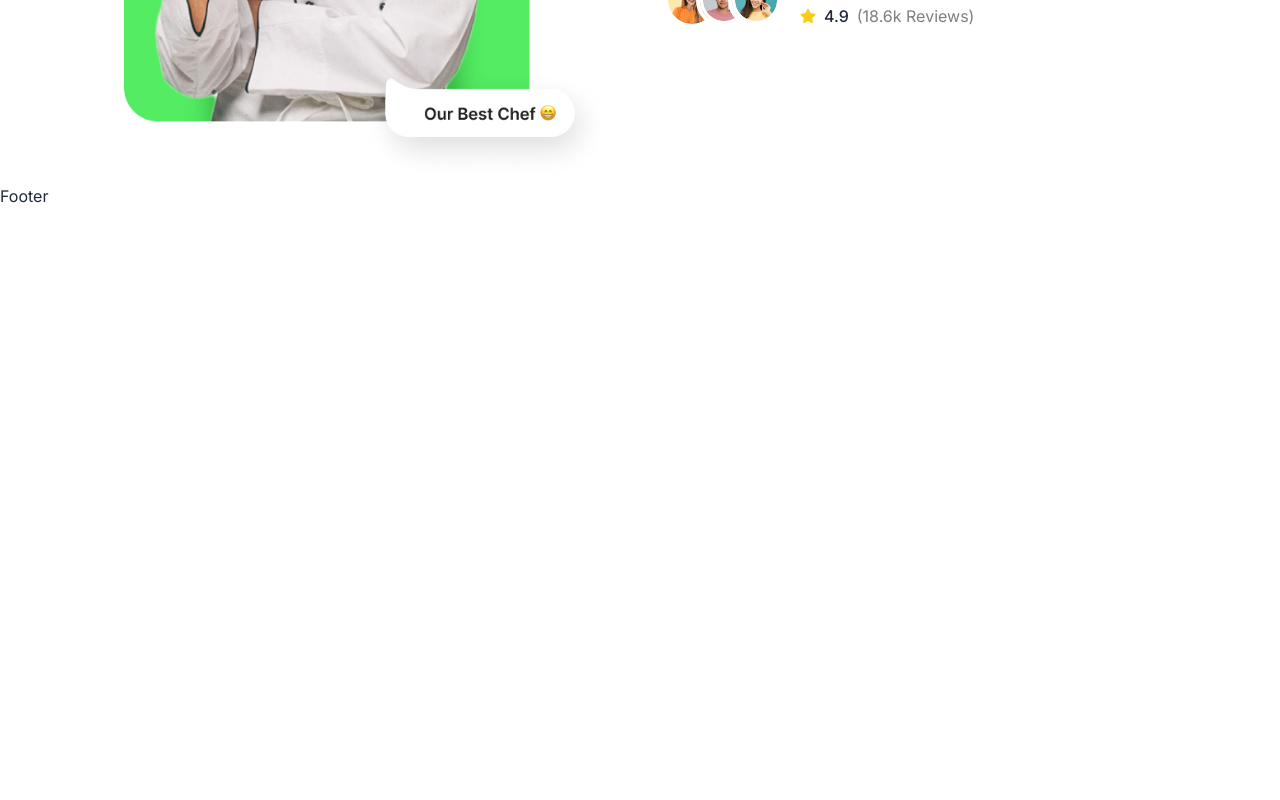
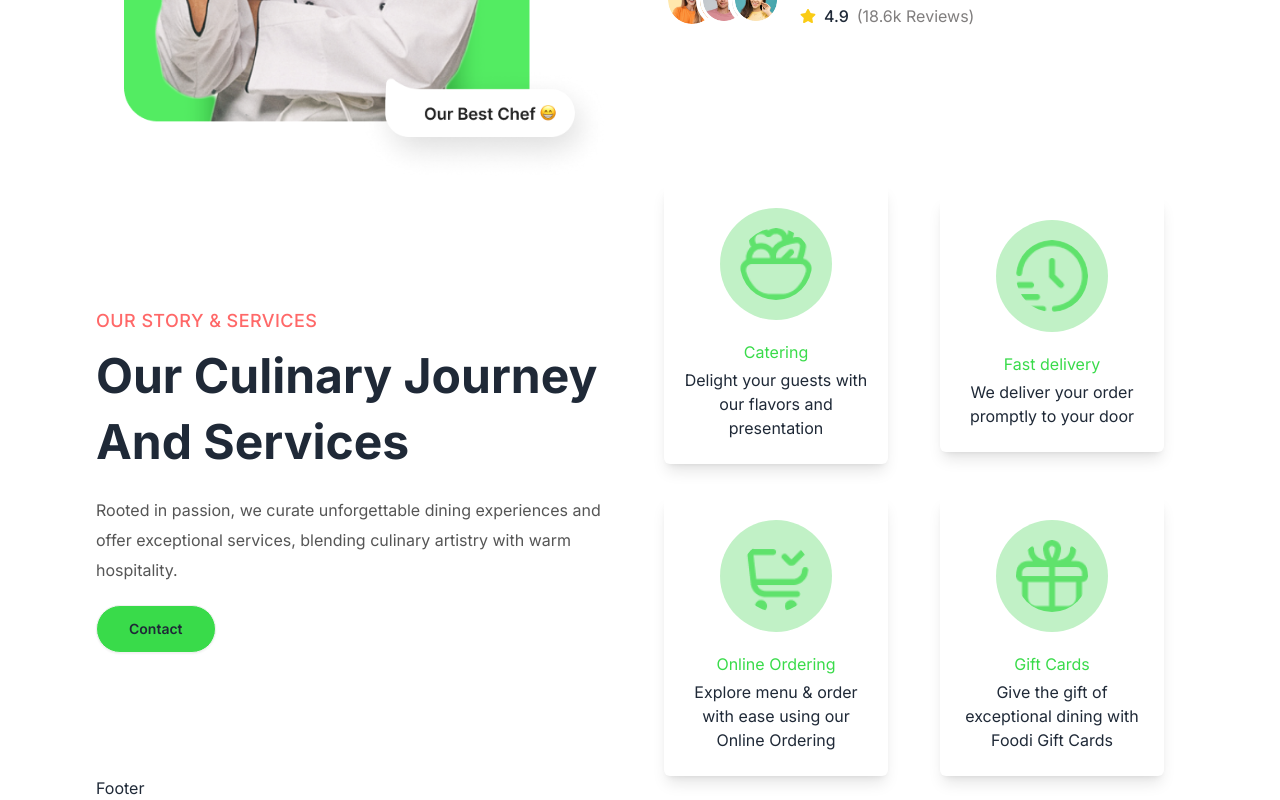
Before and after one commit to Rukunuljoy/Food-ordering-client, a React (Vite) app: page / in a window 1280 px wide. Shown: the part 2572-3372 px from the top of the page. Before the commit the page ends 2780 px from the top, so only its background shows below. Built offline with nearby package versions, Linux system fonts and the light colour scheme.

Commit message:
Ourservices is completed

```diff
--- /dev/null
+++ b/src/components/Footers.jsx
@@ -0,0 +1,11 @@
+import React from 'react';
+
+const Footers = () => {
+    return (
+        <div className='section-container'>
+            Footer
+        </div>
+    );
+};
+
+export default Footers;
--- a/src/layout/Main.jsx
+++ b/src/layout/Main.jsx
@@ -2,13 +2,14 @@ import React from 'react'
 import { Outlet } from 'react-router-dom'
 import Navbar from '../components/Navbar'
 import "../App.css"
+import Footers from '../components/Footers'
 
 function Main() {
   return (
     <div>
         <Navbar/>
         <Outlet/>
-        <footer>Footer</footer>
+        <Footers/>
     </div>
   )
 }
--- a/src/pages/home/Home.jsx
+++ b/src/pages/home/Home.jsx
@@ -3,6 +3,7 @@ import Banner from '../../components/Banner';
 import Categories from './Categories';
 import SpecialDeshes from './SpecialDeshes';
 import Testimonials from './Testimonials';
+import OurServices from './OurServices';
 
 const Home = () => {
     return (
@@ -11,6 +12,7 @@ const Home = () => {
             <Categories/>
             <SpecialDeshes/>
             <Testimonials/>
+            <OurServices/>
         </div>
     );
 };
--- /dev/null
+++ b/src/pages/home/OurServices.jsx
@@ -0,0 +1,77 @@
+import React from 'react';
+
+const Items = [
+    {
+      id: 1,
+      title: "Catering",
+      des: "Delight your guests with our flavors and  presentation",
+      img:"/images/home/services/icon1.png"
+    },
+    {
+      id: 2,
+      title: "Fast delivery",
+      des: "We deliver your order promptly to your door",
+      img:"/images/home/services/icon2.png"
+    },
+    {
+      id: 3,
+      title: "Online Ordering",
+      des: "Explore menu & order with ease using our Online Ordering ",
+      img:"/images/home/services/icon3.png"
+    },
+    {
+      id: 4,
+      title: "Gift Cards",
+      des: "Give the gift of exceptional dining with Foodi Gift Cards",
+      img:"/images/home/services/icon4.png"
+    },
+]
+
+const OurServices = () => {
+    return (
+        <div className='section-container'>
+            <div className="flex flex-col md:flex-row items-center justify-between gap-12">
+                 {/* //text  */}
+        <div className="md:w-1/2">
+          <div className="text-left">
+            <p className="subtitle">Our Story & Services</p>
+            <h2 className="title">Our Culinary Journey And Services</h2>
+            <p className="my-5 text-secondary leading-[30px]">
+            Rooted in passion, we curate unforgettable dining experiences and offer exceptional services, blending culinary artistry with warm hospitality.
+            </p>
+            <button className='btn bg-green rounded-full py-2 px-8'>Contact</button>
+          </div>
+        </div>
+        <div className="md:w-1/2">
+            <div className='grid sm:grid-cols-2 grid-cols-1 gap-8 items-center'>
+            {
+            Items.map((item, i)=>(
+                (
+                    <div
+                      key={i}
+                      className="shadow-lg rounded-md bg-white py-6 px-5 w-56 max-auto text-center cursor-pointer hover:-translate-y-4 duration-300 transition-all"
+                    >
+                         <div className="flex w-full mx-auto items-center justify-center">
+              <img
+                src={item.img}
+                alt=""
+                className="bg-[#C1F1C6] p-5 rounded-full w-28 h-28"
+              />
+            </div>
+                      <div className="mt-5 space-y-1">
+                        <h5 className='text-green'>{item.title}</h5>
+                        <p>{item.des}</p>
+                      </div>
+                    </div>
+                  )
+            ))
+         }
+            </div>
+
+        </div>
+      </div>
+        </div>
+    );
+};
+
+export default OurServices;
```
